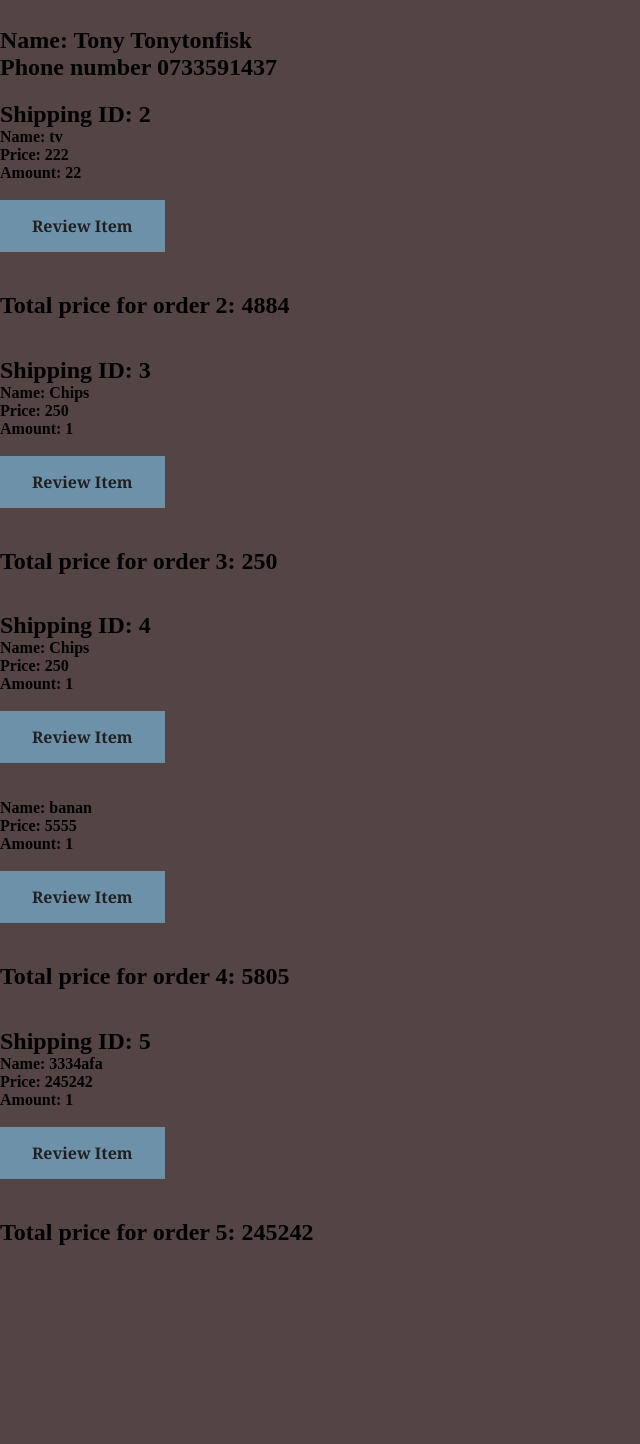
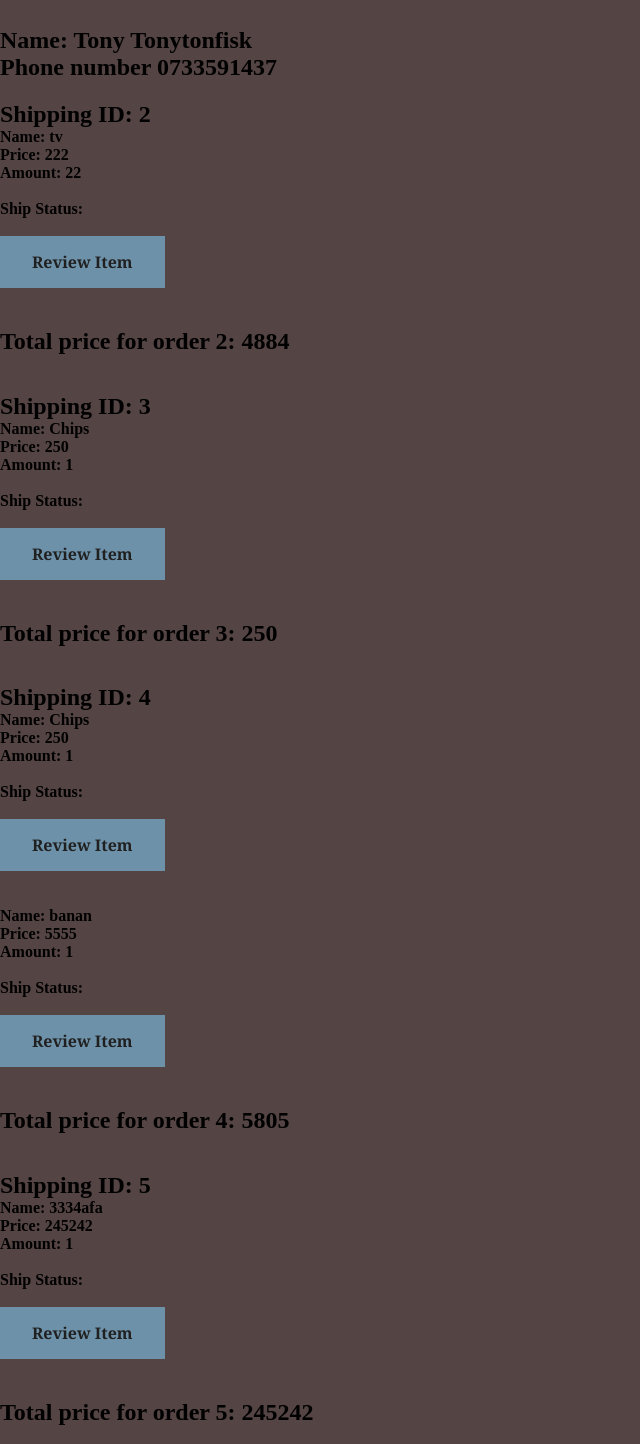
Before and after one commit to oskar-dah/Database, a PHP site: page /purchaseHistory/viewPersonalHistory.php in a window 1280 px wide. Shown: the part 133-1577 px from the top of the page, without its empty margins (0-640 px from the left). Before the commit the page ends 1378 px from the top, so only its background shows below. Run offline with PHP 8.4, Linux system fonts and the light colour scheme; a user stored in the database is signed in; data comes from the database, SQL or seed files in the repository; tables that the repository leaves empty hold one stand-in row (values such as "Sample post"); data that the repository does not hold is empty.

Commit message:
Print status

```diff
--- a/purchaseHistory/viewPersonalHistory.php
+++ b/purchaseHistory/viewPersonalHistory.php
@@ -20,11 +20,13 @@
     function printer($sql, $conn){//Modifiera denna till boughtproducts samt hämta namn på prod från prodID
 		$result = mysqli_query($conn, $sql);
 		$checkResult = mysqli_num_rows($result);
-
         $totalPrice = 0;
 		$shipnum = 0;
 		if($checkResult > 0){
 			while($row = mysqli_fetch_assoc($result)){
+				$ship = "SELECT * FROM shipment;";
+				$shipResult = mysqli_query($conn, $ship);
+				$row2 = mysqli_fetch_assoc($shipResult);
                 $prodID = $row['products_idProduct'];
                 $prod = "SELECT p_name FROM products WHERE idProduct = '$prodID';";
                 $prodResult = mysqli_query($conn, $prod);
@@ -37,6 +39,7 @@
 					echo "Name: " . $name['p_name'] . "<br>";
 					echo "Price: " . $row['priceAtPurchase'] . "<br>";
 					echo "Amount: " . $row['amount'] . "<br><br>";
+					echo "Ship Status: " . $row2['shipStatus'] . "<br><br>";
 
 					$shipnum = $row['shipment_idShipment'];
 					$totalPrice += $row['priceAtPurchase'] * $row['amount'];
```
